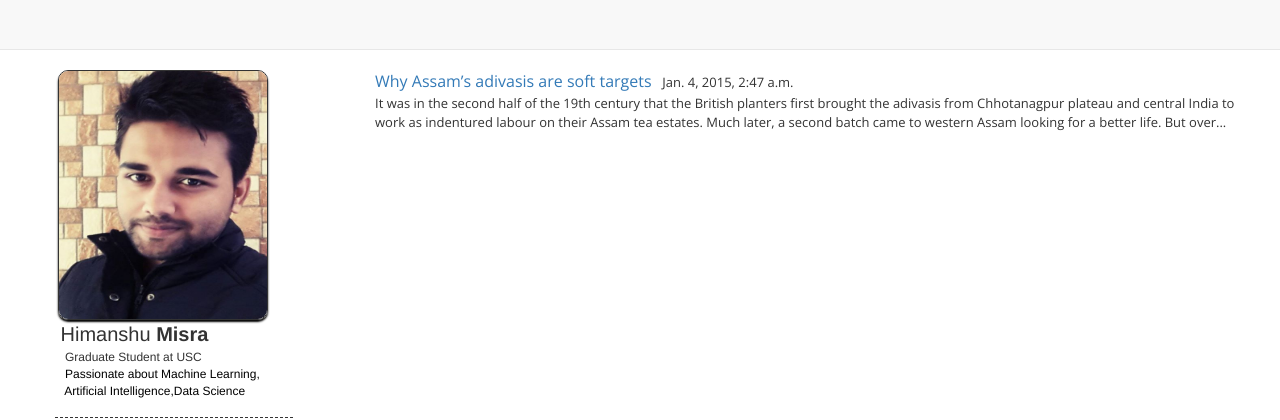
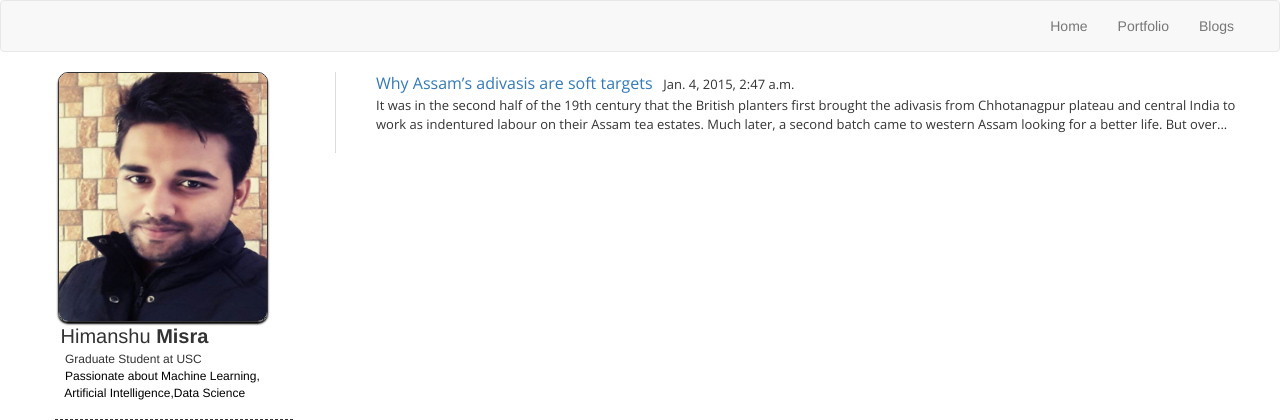
Before and after one commit to hmisra/Django-blog, a Django app: page / in a window 1280 px wide. Shown: the top 420 px of the page. Run offline with Django 3.2, Linux system fonts and the light colour scheme; data comes from the database, SQL or seed files in the repository; some libraries are stand-ins or nearby versions.

Commit message:
bootstrapnavbarfixed

```diff
--- a/mysite/helloworld/templates/helloworld/index.html
+++ b/mysite/helloworld/templates/helloworld/index.html
@@ -9,26 +9,49 @@
   <link rel="stylesheet" type="text/css" href="/static/css/bootstrap.min.css">
   <link rel="stylesheet" type="text/css" href="">
   <link href='http://fonts.googleapis.com/css?family=Open+Sans:400,700,800|Montserrat:400,700' rel='stylesheet' type='text/css'>
-  <script src="//ajax.googleapis.com/ajax/libs/jquery/2.0.3/jquery.min.js"></script>
+  <script src="https://code.jquery.com/jquery-2.1.3.min.js"></script>
   <script src="/static/js/bootstrap.js"></script>
 </head>
 
 <body>
 
-  <div class="navbar navbar-default navbar-static-top">
-    <div class="navbar-inner">
-      <div class="container">
+  <nav class="navbar navbar-default">
+    <div class="container-fluid">
+      <div class="navbar-header">
 
-        <!-- .btn-navbar is used as the toggle for collapsed navbar content -->
-        <a class="btn btn-navbar" data-toggle="collapse" data-target=".nav-collapse">
+        <button type="button" class="navbar-toggle" data-toggle="collapse" data-target=".nav-collapse">
+          <span class="icon-bar"></span>
+          <span class="icon-bar"></span>
+          <span class="icon-bar"></span>
+        </button>
+
+      </div>
+
+      <div class="collapse navbar-collapse nav-collapse navbar-right">
+        <ul class="nav navbar-nav">
+            <li><a href="#">Home</a></li>
+            <li><a href="#">Portfolio</a></li>
+            <li><a href="#">Blogs</a></li>
+        </ul>
+      </div><!--close navbar-collapse-->
+    </div><!--close container-->
+  </nav>
+
+<!--  <div class="navbar navbar-inverse navbar-static-top">
+
+    <a class="btn btn-navbar navbar-right" data-toggle="collapse" data-target=".nav-collapse">
       <span class="icon-bar"></span>
       <span class="icon-bar"></span>
       <span class="icon-bar"></span>
     </a>
+      <div class="container-fluid">
 
-        <div class="nav-collapse collapse">
-          <!-- .nav, .navbar-search, .navbar-form, etc -->
-asjdhasd
+
+
+
+        <div class="collapse nav-collapse">
+
+
           <ul class="nav navbar-nav navbar-right">
             <a href="#">
               <li>Home</li>
@@ -41,11 +64,9 @@ asjdhasd
             </a>
           </ul>
         </div>
-
     </div>
   </div>
-  </div>
-
+-->
 
 
 
@@ -106,7 +127,7 @@ asjdhasd
       </div>
 
       <div class="col-md-9">
-        <div id="maincontent">
+        <div id="maincontent" style="border-left:solid 1px #DCDCDC;">
 
           {% if allblogs %}
           <ul style="list-style-type:none;">
@@ -147,6 +168,7 @@ asjdhasd
           {% endif %}
         </div>
       </div>
+    </div>
     <br>
     <br>
     <br>
```
Lines whose indentation alone changed are shown as unchanged.
